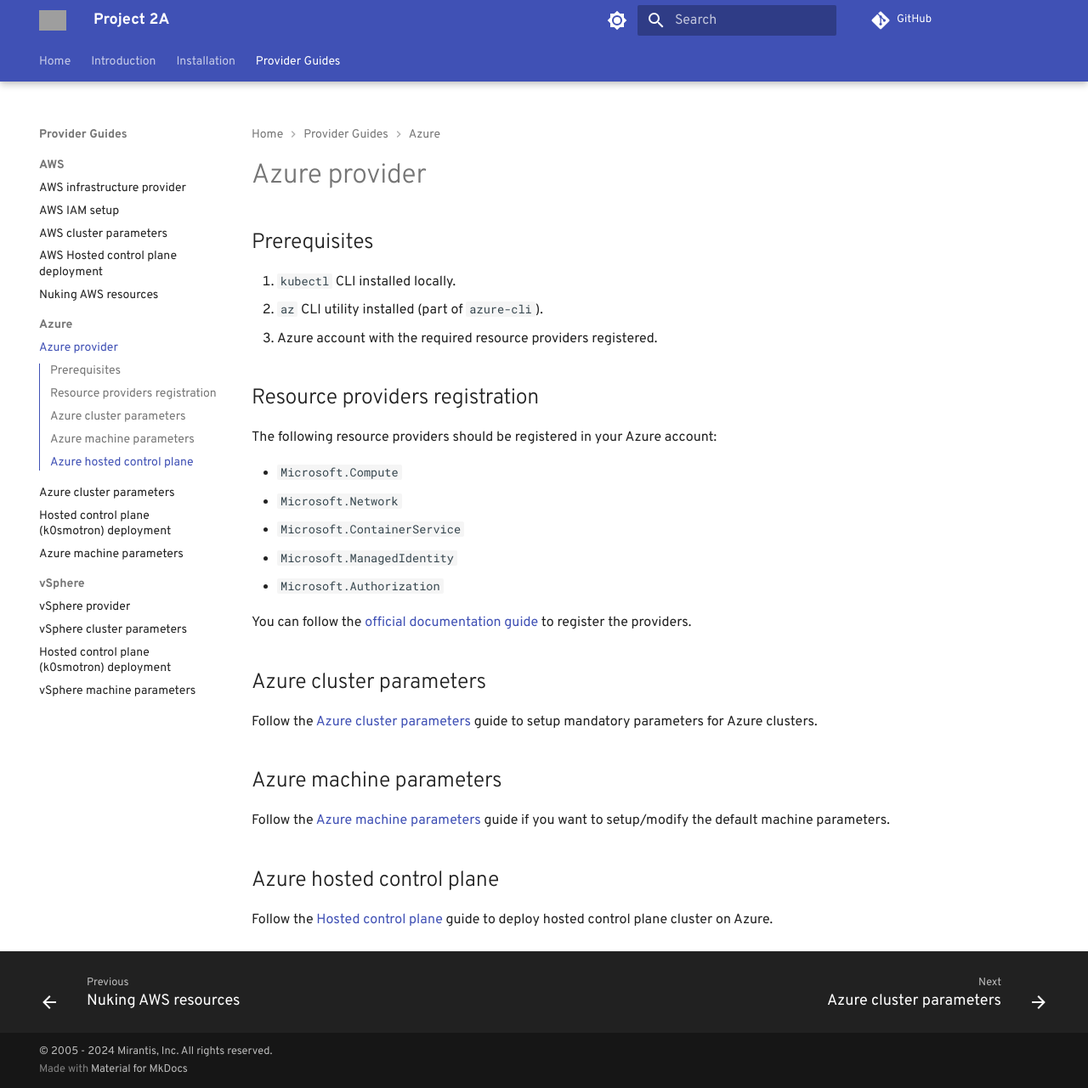
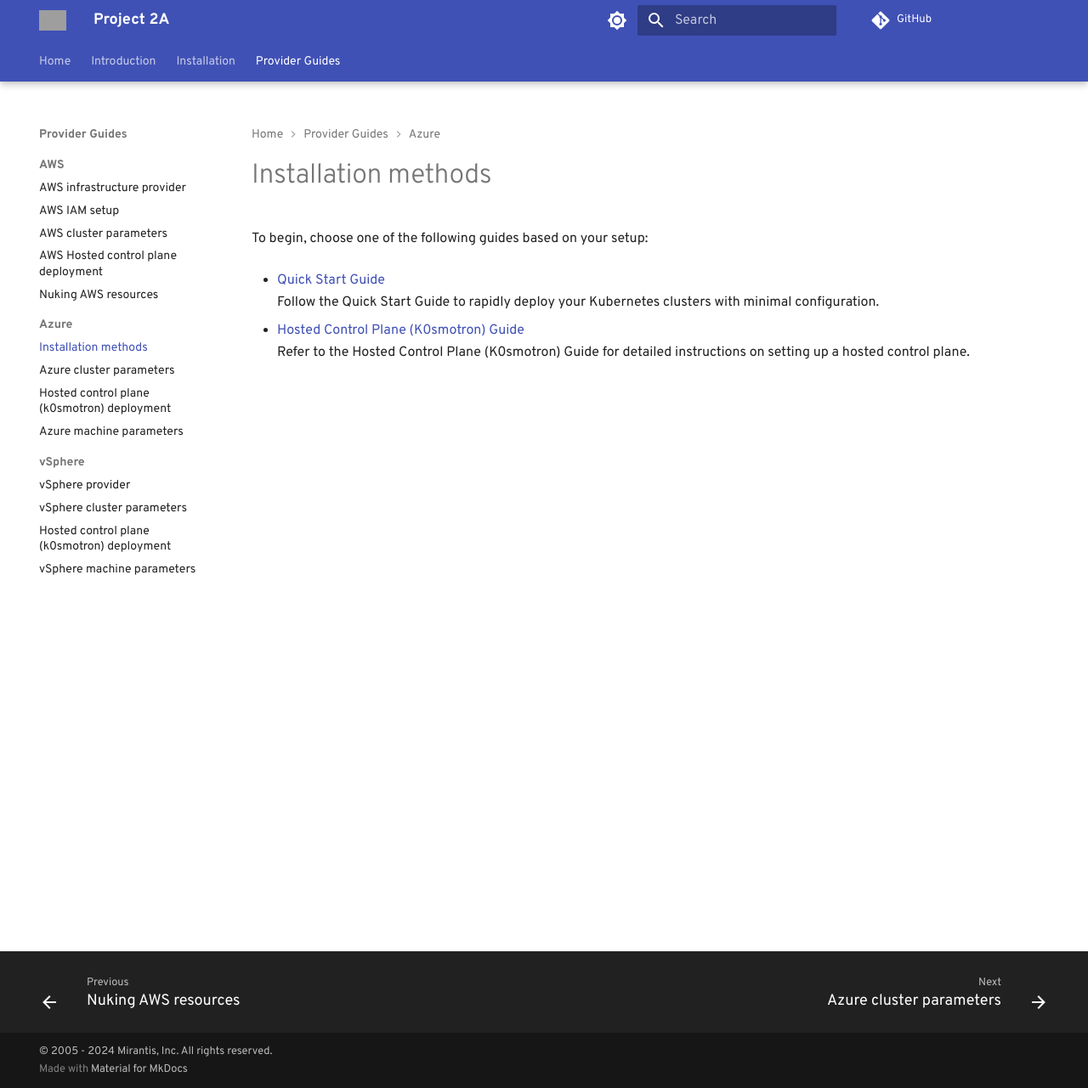
Before and after one commit to wrkode/project-2a-docs, an MkDocs documentation site: the page built from docs/azure/main.md, in a window 1280 px wide and 1281 px high. Shown: the whole window at 85% size. Built offline with MkDocs 1.6.1 and Material for MkDocs 9.7.7, drawn with Linux system fonts in a browser that asks for light colours; comment, search, counter and statistics services are not loaded; grey boxes are pictures that could not be loaded.

Commit message:
HMC-337: update azuze docs

```diff
--- a/docs/azure/main.md
+++ b/docs/azure/main.md
@@ -1,35 +1,9 @@
-# Azure provider
+# Installation methods
 
-## Prerequisites
+To begin, choose one of the following guides based on your setup:
 
-1. `kubectl` CLI installed locally.
-2. `az` CLI utility installed (part of `azure-cli`).
-3. Azure account with the required resource providers registered.
+- [Quick Start Guide](./quick-start.md)
+  Follow the Quick Start Guide to rapidly deploy your Kubernetes clusters with minimal configuration.
 
-## Resource providers registration
-
-The following resource providers should be registered in your Azure account:
-
-- `Microsoft.Compute`
-- `Microsoft.Network`
-- `Microsoft.ContainerService`
-- `Microsoft.ManagedIdentity`
-- `Microsoft.Authorization`
-
-You can follow the [official documentation guide](https://learn.microsoft.com/en-us/azure/azure-resource-manager/management/resource-providers-and-types)
-to register the providers.
-
-## Azure cluster parameters
-
-Follow the [Azure cluster parameters](cluster-parameters.md) guide to setup
-mandatory parameters for Azure clusters.
-
-## Azure machine parameters
-
-Follow the [Azure machine parameters](machine-parameters.md) guide if you want to
-setup/modify the default machine parameters.
-
-## Azure hosted control plane
-
-Follow the [Hosted control plane](hosted-control-plane.md) guide to deploy
-hosted control plane cluster on Azure.
+- [Hosted Control Plane (K0smotron) Guide](./hosted-control-plane.md)
+  Refer to the Hosted Control Plane (K0smotron) Guide for detailed instructions on setting up a hosted control plane.
```
Also changed, not shown: docs/azure/quick-start.md (added, +138 -0 lines).
